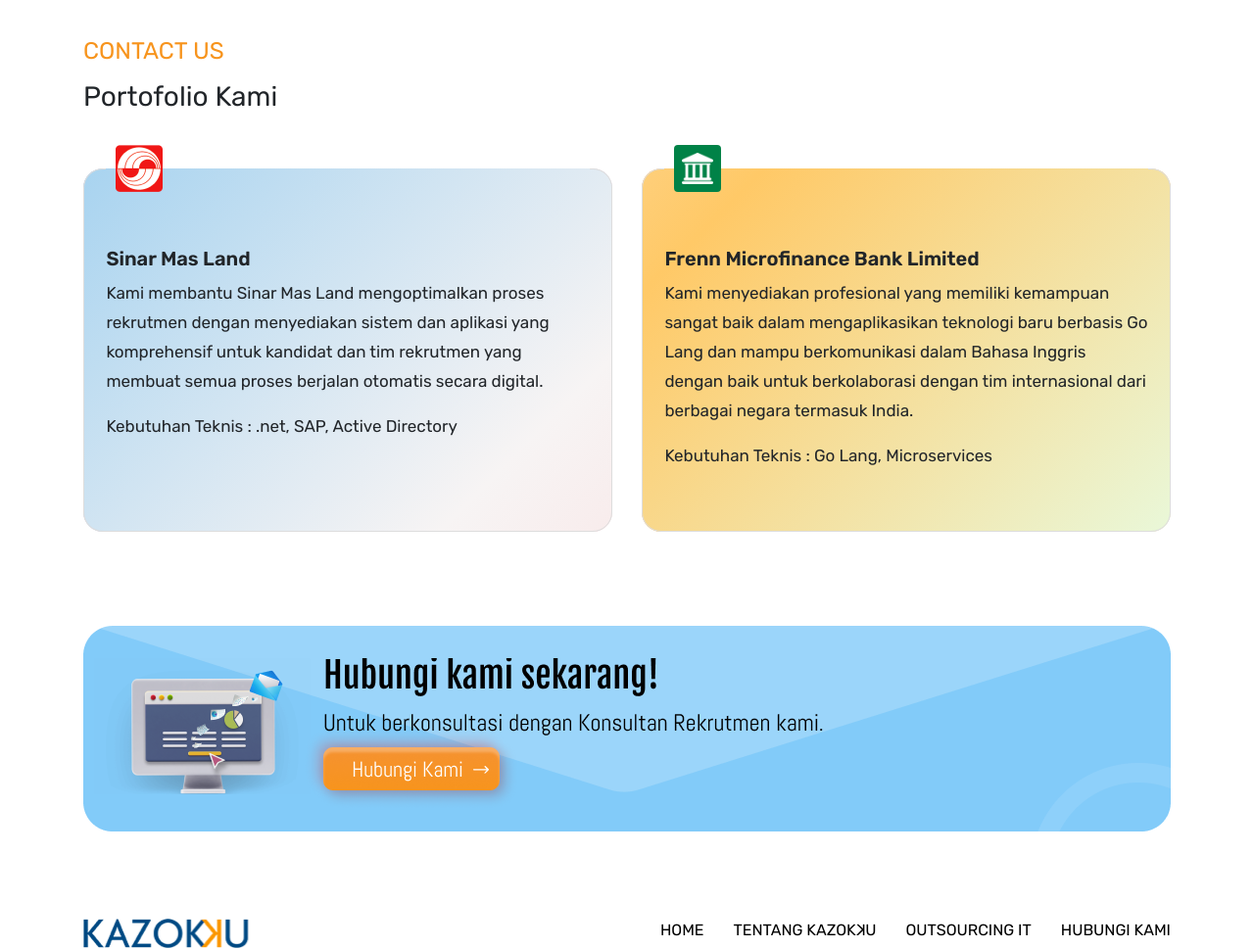
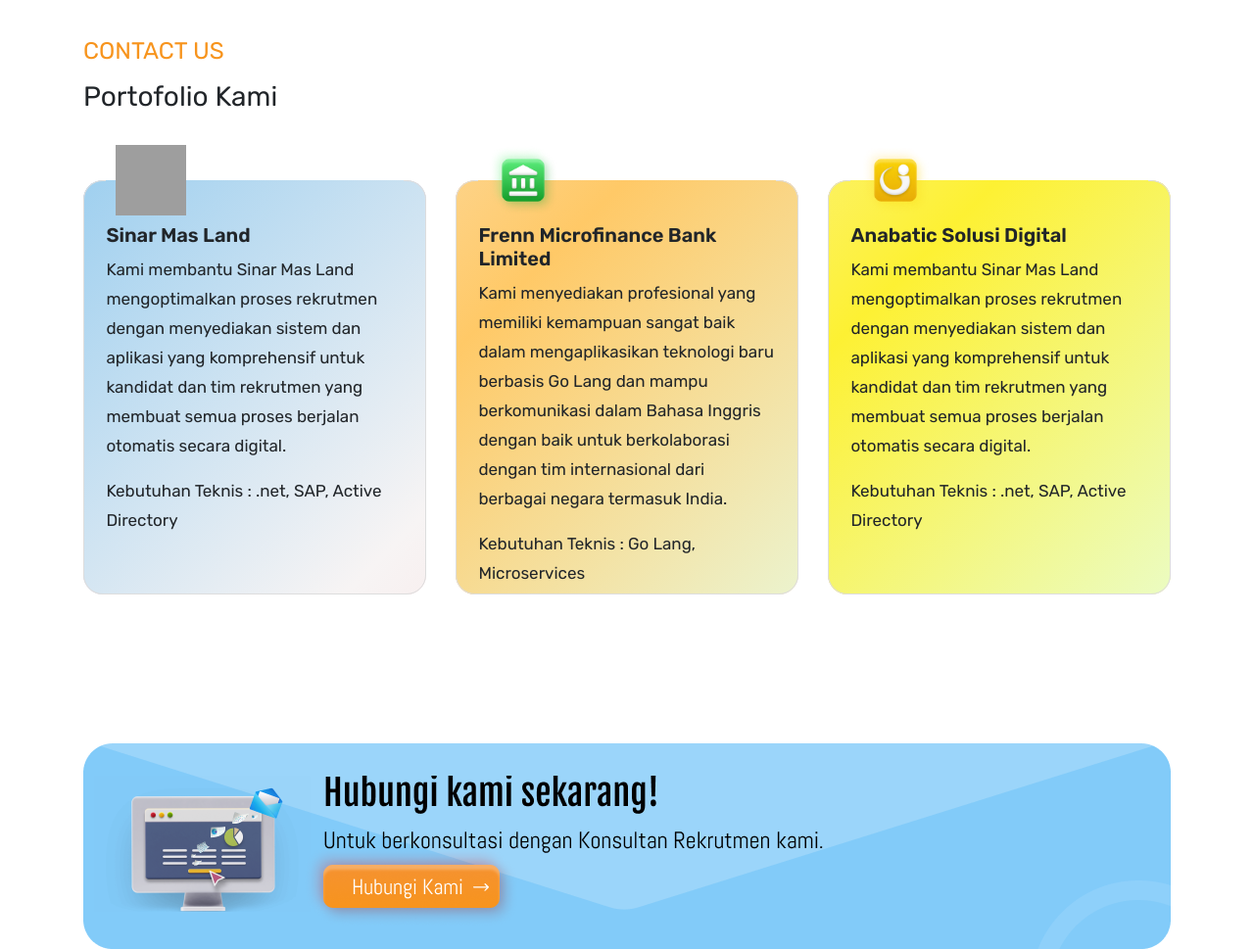
Before and after one commit to yusmardianto/kazokku-web, a PHP site: page /tentang-kami.php in a window 1280 px wide. Shown: the part 2128-3097 px from the top of the page at 98% size. Run offline with PHP 8.4, Linux system fonts and the light colour scheme; some libraries are stand-ins or nearby versions; grey boxes are pictures that could not be loaded.

Commit message:
fix: tentang kami

```diff
--- /dev/null
+++ b/includes/card-portofolio.php
@@ -0,0 +1,62 @@
+<div class="row mt-3">
+      <div class="col-sm-12 col-md-4 col-md-4 col-lg-4 col-xl-4 " >
+        <fieldset id='home-card-portofolio-kami-1' class="card-info-with-fieldset h-89" style="background-color: rgb(244 209 215); ">
+            <legend class="card-info-with-fieldset" >
+                <span class="fs-6">
+                  <img height="72" width="72" src="/images/home/2022/img-section-5-sinar-mas.png" alt="logo-sinarmas-land"  loading="lazy" >
+                </span>
+            </legend>
+            <div class="control-group">
+                <h5>
+                  <b>Sinar Mas Land</b>
+                </h5>
+                <p>
+                  Kami membantu Sinar Mas Land mengoptimalkan proses rekrutmen dengan menyediakan sistem dan aplikasi yang komprehensif untuk kandidat dan tim rekrutmen yang membuat semua proses berjalan otomatis secara digital.
+                </p>
+                <p>
+                  Kebutuhan Teknis : .net, SAP, Active Directory
+                </p>
+            </div>
+          </fieldset>
+      </div>
+      <div class="col-sm-12 col-md-4 col-md-4 col-lg-4 col-xl-4 " >
+        <fieldset id='home-card-portofolio-kami-2' class="card-info-with-fieldset  h-89" style="background-color: rgb(244 209 215); ">
+            <legend class="card-info-with-fieldset" >
+                <span class="fs-6">
+                  <img height="72" width="72" src="/images/home/2022/img-section-5-microfinance.png" alt="logo-microfinance"  loading="lazy" >
+                </span>
+            </legend>
+            <div class="control-group">
+                <h5>
+                  <b>Frenn Microfinance Bank Limited</b>
+                </h5>
+                <p>
+                  Kami menyediakan profesional yang memiliki kemampuan sangat baik dalam mengaplikasikan teknologi baru berbasis Go Lang dan mampu berkomunikasi dalam Bahasa Inggris dengan baik untuk berkolaborasi dengan tim internasional dari berbagai negara termasuk India.
+                </p>
+                <p>
+                  Kebutuhan Teknis : Go Lang, Microservices
+                </p>
+            </div>
+          </fieldset>
+      </div>
+      <div class="col-sm-12 col-md-4 col-md-4 col-lg-4 col-xl-4 " >
+        <fieldset id='home-card-portofolio-kami-3' class="card-info-with-fieldset h-89" style="background-color: rgb(244 209 215); ">
+            <legend class="card-info-with-fieldset" >
+                <span class="fs-6">
+                  <img height="72" width="72" src="/images/home/2022/img-section-5-anabatic.png" alt="logo-anabatic"  loading="lazy" >
+                </span>
+            </legend>
+            <div class="control-group">
+                <h5>
+                  <b>Anabatic Solusi Digital</b>
+                </h5>
+                <p>
+                  Kami membantu Sinar Mas Land mengoptimalkan proses rekrutmen dengan menyediakan sistem dan aplikasi yang komprehensif untuk kandidat dan tim rekrutmen yang membuat semua proses berjalan otomatis secara digital.
+                </p>
+                <p>
+                  Kebutuhan Teknis : .net, SAP, Active Directory
+                </p>
+            </div>
+          </fieldset>
+      </div>
+    </div>
--- a/tentang-kami.php
+++ b/tentang-kami.php
@@ -219,10 +219,10 @@
                 </h3>
                 <a href='https://webdev-id.com/' class="text-decoration-none" target="_blank">
                   <button type="button" class="btn btn-secondary pt-1 pb-1 pl-4 pr-4" >
-                      <h6 class="m-0">
-                        Detail
-                      </h6>
-                    </button>
+                    <h6 class="m-0">
+                      Detail
+                    </h6>
+                  </button>
                 </a>
             </figcaption>
           </figure>
@@ -245,50 +245,7 @@
       </div>
     </div>
 
-    <div class="row mt-3">
-      <div class="col-sm-12 col-md-6 col-md-6 col-lg-6 col-xl-6 " >
-        <fieldset id='home-card-portofolio-kami-1' class="card-info-with-fieldset h-100" style="background-color: rgb(244 209 215); ">
-            <legend class="card-info-with-fieldset" >
-                <span class="fs-6">
-                  <img height="48" width="48" src="/images/home/image-logo-sinarmas-land.png" alt="logo-sinarmas-land"  loading="lazy" >
-                </span>
-            </legend>
-            <div class="control-group">
-                <h5 class="mt-5">
-                  <b>Sinar Mas Land</b>
-                </h5>
-                <p>
-                  Kami membantu Sinar Mas Land mengoptimalkan proses rekrutmen dengan menyediakan sistem dan aplikasi yang komprehensif untuk kandidat dan tim rekrutmen yang membuat semua proses berjalan otomatis secara digital.
-                </p>
-                <p>
-                  Kebutuhan Teknis : .net, SAP, Active Directory
-                </p>
-            </div>
-          </fieldset>
-      </div>
-      <div class="col-sm-12 col-md-6 col-md-6 col-lg-6 col-xl-6 " >
-        <fieldset id='home-card-portofolio-kami-2' class="card-info-with-fieldset h-100" style="background-color: rgb(244 209 215); ">
-            <legend class="card-info-with-fieldset" >
-                <span class="fs-6">
-                  <div class="rounded" style='background-color: #008247; height: 48px; width: 48px;'>
-                    <img class="p-2 " style="object-position: 50% 50%; object-fit: cover;" height="100%" width="100%" src="/images/home/image-logo-limited-bank.png" alt="logo-limited-bank"  loading="lazy" >
-                  </div>
-                </span>
-            </legend>
-            <div class="control-group">
-                <h5 class="mt-5">
-                  <b>Frenn Microfinance Bank Limited</b>
-                </h5>
-                <p>
-                  Kami menyediakan profesional yang memiliki kemampuan sangat baik dalam mengaplikasikan teknologi baru berbasis Go Lang dan mampu berkomunikasi dalam Bahasa Inggris dengan baik untuk berkolaborasi dengan tim internasional dari berbagai negara termasuk India.
-                </p>
-                <p>
-                  Kebutuhan Teknis : Go Lang, Microservices
-                </p>
-            </div>
-          </fieldset>
-      </div>
-    </div>
+    <?php include './includes/card-portofolio.php' ?>
   </div>
 </section>
 
```
Also changed, not shown: index.php (+5 -6 lines).
